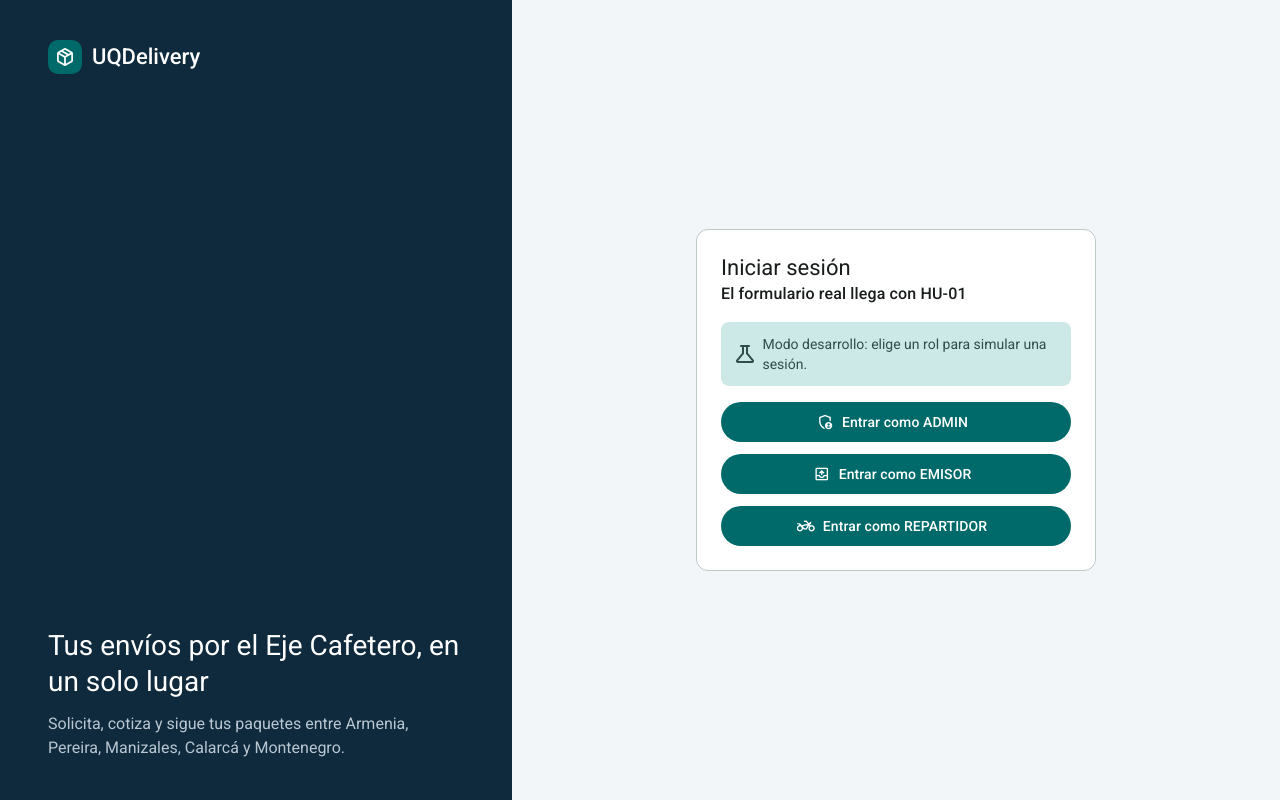
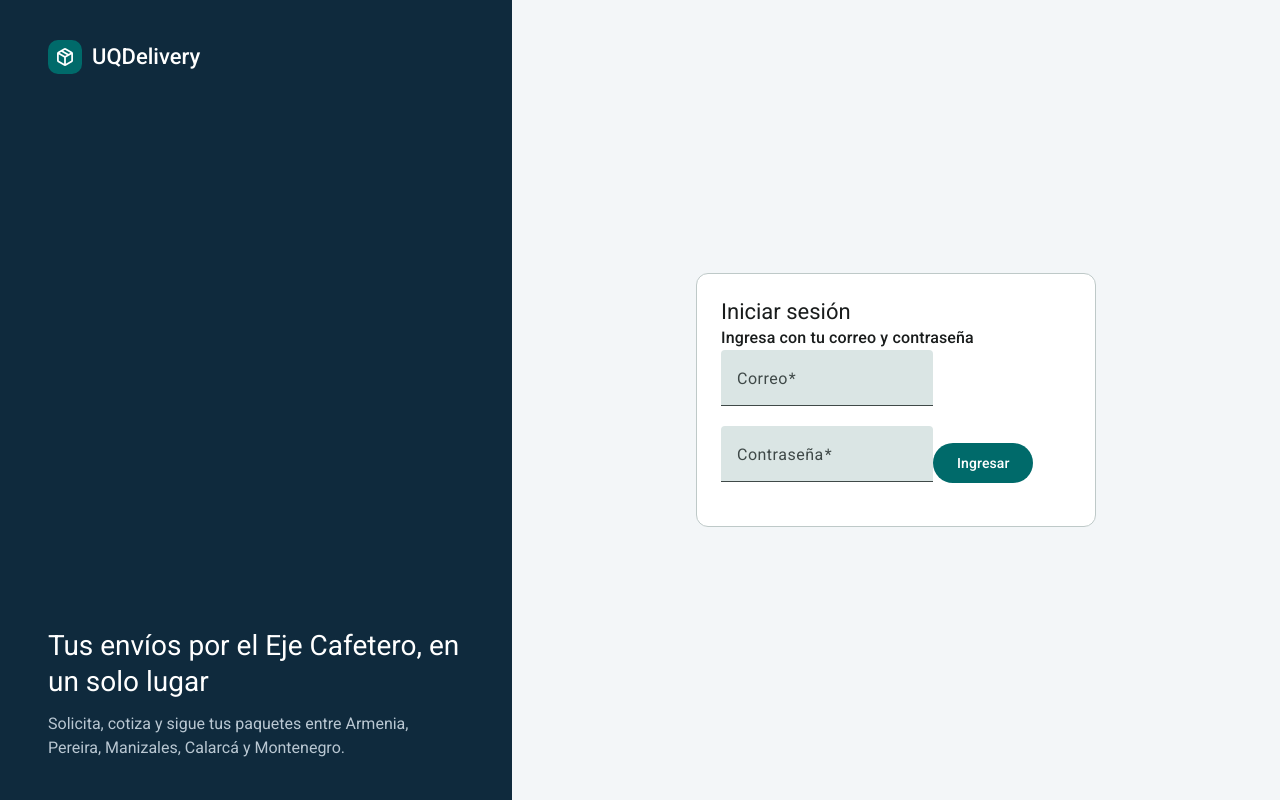
Before and after one commit to Joab-SC/UQDelivery, an Angular app in the folder frontend/: page /login in a window 1280 px wide. Built offline with nearby package versions, Linux system fonts and the light colour scheme.

Commit message:
feat: reemplaza los botones de prueba por el formulario de inicio de sesión

```diff
--- a/frontend/src/app/features/auth/pages/login/login.html
+++ b/frontend/src/app/features/auth/pages/login/login.html
@@ -1,21 +1,38 @@
 <mat-card class="tarjeta" appearance="outlined">
   <mat-card-header>
     <mat-card-title>Iniciar sesión</mat-card-title>
-    <mat-card-subtitle>El formulario real llega con HU-01</mat-card-subtitle>
+    <mat-card-subtitle>Ingresa con tu correo y contraseña</mat-card-subtitle>
   </mat-card-header>
 
   <mat-card-content>
-    <p class="aviso">
-      <mat-icon>science</mat-icon>
-      Modo desarrollo: elige un rol para simular una sesión.
-    </p>
-    <div class="botones">
-      @for (opcion of opciones; track opcion.rol) {
-        <button mat-flat-button (click)="entrarComo(opcion.rol)">
-          <mat-icon>{{ opcion.icono }}</mat-icon>
-          Entrar como {{ opcion.rol }}
-        </button>
-      }
-    </div>
+    <form class="formulario" [formGroup]="formulario" (ngSubmit)="ingresar()" novalidate>
+      <mat-form-field>
+        <mat-label>Correo</mat-label>
+        <input matInput type="email" formControlName="correo" autocomplete="email" />
+        <mat-error>
+          @if (formulario.controls.correo.hasError('required')) {
+            El correo es obligatorio
+          } @else {
+            El formato del correo no es válido
+          }
+        </mat-error>
+      </mat-form-field>
+
+      <mat-form-field>
+        <mat-label>Contraseña</mat-label>
+        <input matInput type="password" formControlName="contrasena" autocomplete="current-password" />
+        <mat-error>La contraseña es obligatoria</mat-error>
+      </mat-form-field>
+
+      <app-mensaje-error [mensaje]="error()" />
+
+      <button mat-flat-button type="submit" [disabled]="cargando()">
+        @if (cargando()) {
+          Ingresando...
+        } @else {
+          Ingresar
+        }
+      </button>
+    </form>
   </mat-card-content>
 </mat-card>
--- a/frontend/src/app/features/auth/pages/login/login.ts
+++ b/frontend/src/app/features/auth/pages/login/login.ts
@@ -1,46 +1,63 @@
-import { Component, inject } from '@angular/core';
+import { Component, inject, signal } from '@angular/core';
+import { FormBuilder, ReactiveFormsModule, Validators } from '@angular/forms';
 import { Router } from '@angular/router';
 import { MatButtonModule } from '@angular/material/button';
 import { MatCardModule } from '@angular/material/card';
-import { MatIconModule } from '@angular/material/icon';
+import { MatFormFieldModule } from '@angular/material/form-field';
+import { MatInputModule } from '@angular/material/input';
 import { AuthService } from '../../../../core/auth/auth.service';
-import { Rol } from '../../../../core/models/rol';
-import { UsuarioResponse } from '../../../../core/models/usuario.models';
+import { MensajeError } from '../../../../shared/components/mensaje-error/mensaje-error';
+import { AuthApiService } from '../../services/auth-api.service';
 
 /**
- * Login TEMPORAL de HU-00.
- * Mientras HU-01 no termine el login real, estos botones simulan una sesión para poder probar
- * las pantallas de cada rol. El token es falso: el back lo rechaza en las rutas protegidas.
- * HU-01 reemplaza esta página por el formulario real y borra los botones de desarrollo.
+ * Inicio de sesión (HU-01).
+ * Flujo: llenar correo y contraseña → «Ingresar» → el back responde { token, usuario }
+ * → se guarda la sesión → se va a /app/inicio. Si falla, se muestra el mensaje del back.
  */
 @Component({
-  imports: [MatCardModule, MatButtonModule, MatIconModule],
+  imports: [ReactiveFormsModule, MatCardModule, MatFormFieldModule, MatInputModule, MatButtonModule, MensajeError],
   selector: 'app-login',
   styleUrl: './login.css',
   templateUrl: './login.html',
 })
 export class Login {
+  private readonly fb = inject(FormBuilder);
+  private readonly authApi = inject(AuthApiService);
   private readonly auth = inject(AuthService);
   private readonly router = inject(Router);
 
-  protected readonly roles: Rol[] = ['ADMIN', 'EMISOR', 'REPARTIDOR'];
+  // Pizarras que lee el HTML
+  protected readonly cargando = signal(false);
+  protected readonly error = signal<string | null>(null);
 
-  protected readonly opciones: { rol: Rol; icono: string }[] = [
-    { rol: 'ADMIN', icono: 'admin_panel_settings' },
-    { rol: 'EMISOR', icono: 'outbox' },
-    { rol: 'REPARTIDOR', icono: 'two_wheeler' },
-  ];
+  // El formulario: dos casillas con las mismas reglas que LoginRequest del back
+  protected readonly formulario = this.fb.nonNullable.group({
+    correo: ['', [Validators.required, Validators.email]],
+    contrasena: ['', [Validators.required]],
+  });
 
-  entrarComo(rol: Rol): void {
-    const usuario: UsuarioResponse = {
-      id: this.roles.indexOf(rol) + 1,
-      nombre: `Usuario ${rol.toLowerCase()}`,
-      correo: `${rol.toLowerCase()}@uqdelivery.co`,
-      telefono: '3000000000',
-      rol,
-      fechaRegistro: new Date().toISOString(),
-    };
-    this.auth.iniciarSesion({ token: `token-de-desarrollo-${rol.toLowerCase()}`, usuario });
-    this.router.navigate(['/app/inicio']);
+  ingresar(): void {
+    // Si falta algo, se pintan en rojo los campos y no se llama al back
+    if (this.formulario.invalid) {
+      this.formulario.markAllAsTouched();
+      return;
+    }
+
+    this.cargando.set(true);
+    this.error.set(null);
+
+    const datos = this.formulario.getRawValue();
+
+    this.authApi.login({ correo: datos.correo.trim(), contrasena: datos.contrasena }).subscribe({
+      next: (respuesta) => {
+        this.auth.iniciarSesion(respuesta);
+        this.cargando.set(false);
+        this.router.navigate(['/app/inicio']);
+      },
+      error: (err) => {
+        this.error.set(err.error?.message ?? 'No se pudo iniciar sesión');
+        this.cargando.set(false);
+      },
+    });
   }
 }
```
